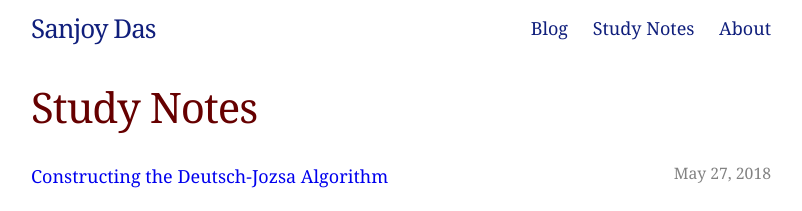
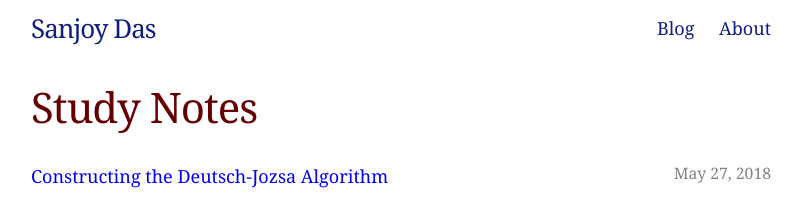
Before and after one commit to sanjoy/playingwithpointers.com, a Jekyll site: the page built from study-notes.html, in a window 1280 px wide. Shown: the top 211 px of the page, without its empty margins (239-1041 px from the left). Built offline with Jekyll 4.4.1, drawn with Linux system fonts in a browser that asks for light colours.

Commit message:
Remove study notes link

```diff
--- a/_includes/header.html
+++ b/_includes/header.html
@@ -15,7 +15,6 @@
 
       <div class="trigger">
 	  <a class="page-link" href="/blog.html">Blog</a>
-	  <a class="page-link" href="/study-notes.html">Study Notes</a>
 	  <a class="page-link" href="/index.html">About</a>
       </div>
     </nav>
```
